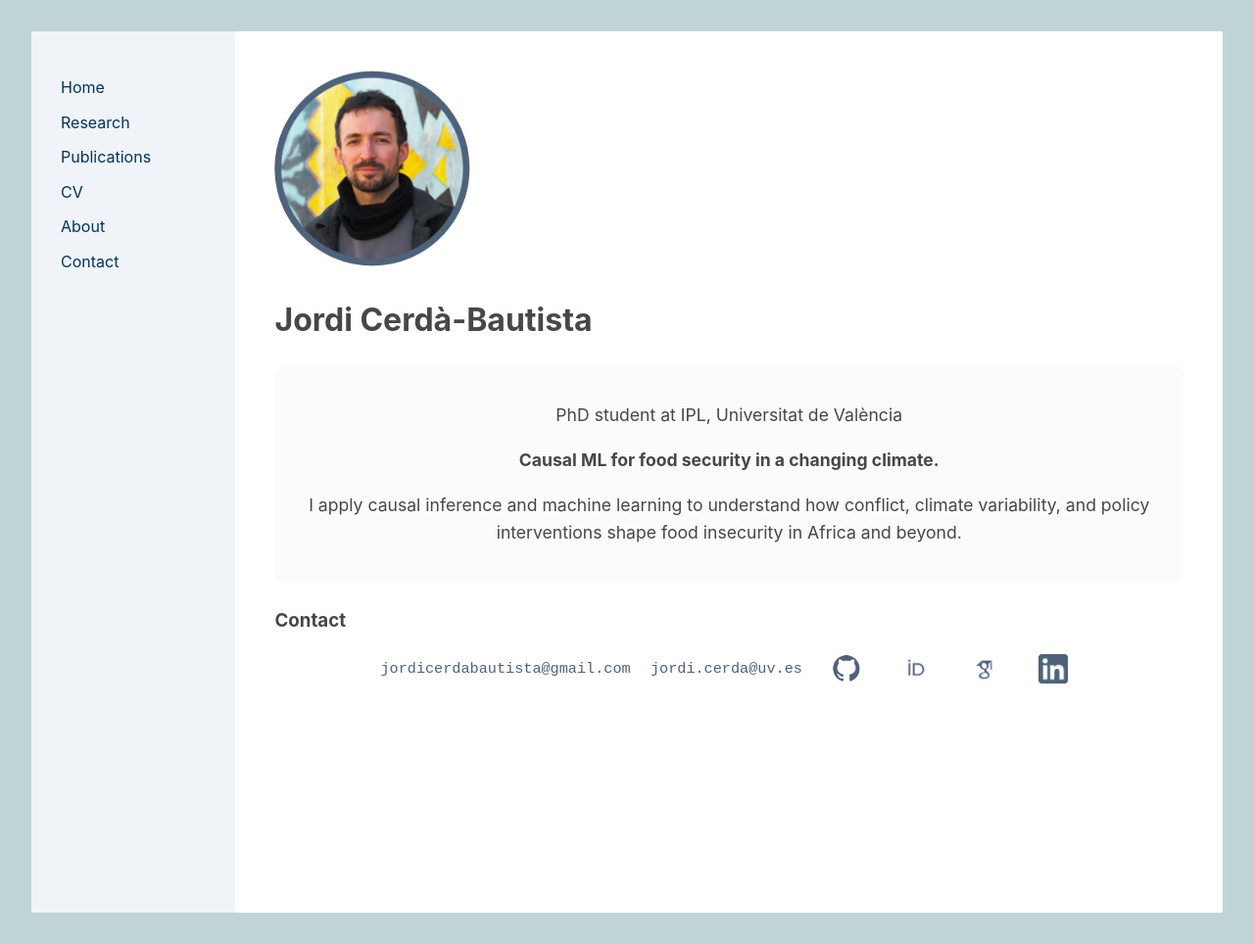
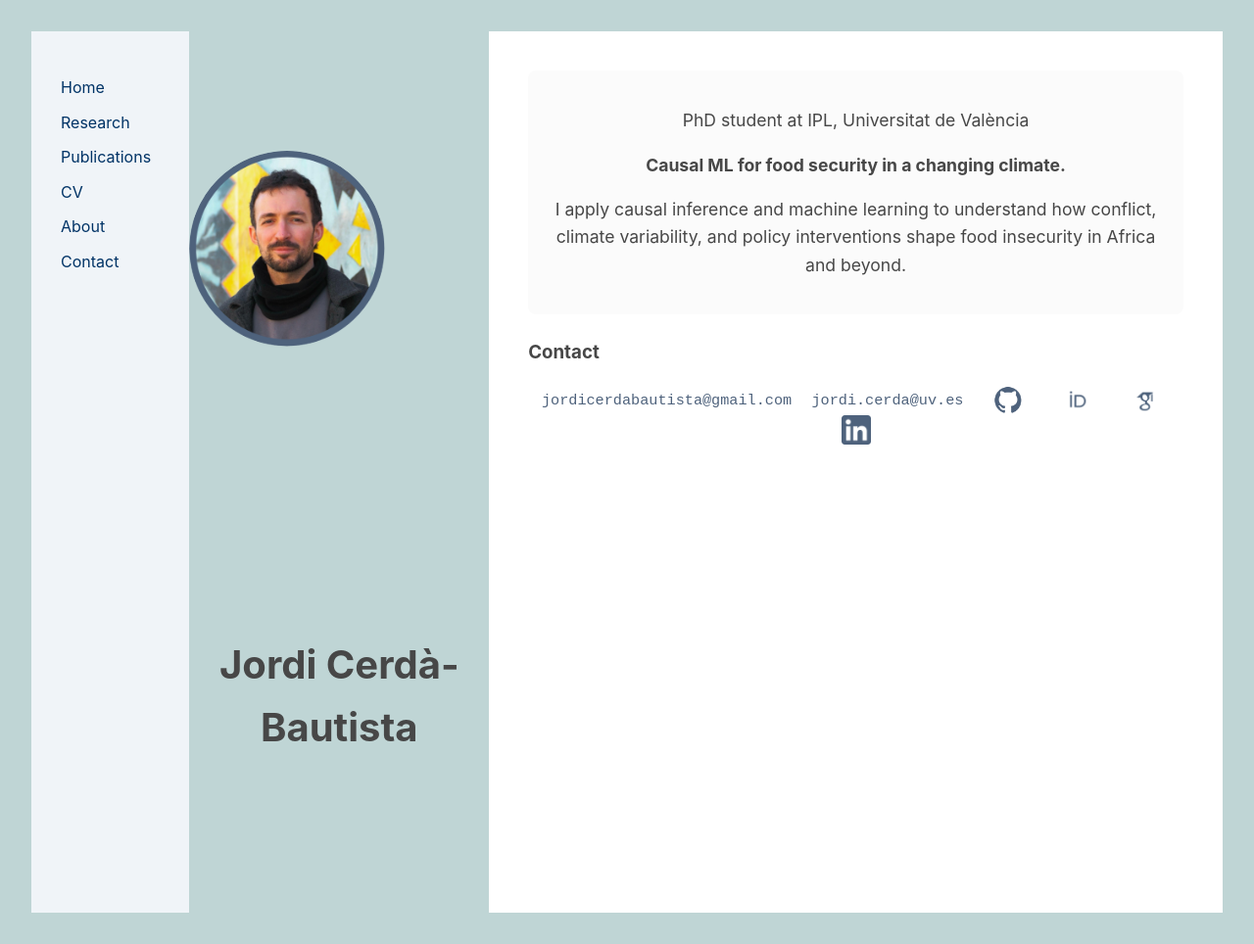
Before and after one commit to jordicbau/jordicbau.github.io, a Jekyll site: the page built from index.md, in a window 1280 px wide. Shown: the whole page at 98% size. Built offline with Jekyll 4.4.1, drawn with Linux system fonts in a browser that asks for light colours.

Commit message:
Update default.html

```diff
--- a/_layouts/default.html
+++ b/_layouts/default.html
@@ -19,9 +19,13 @@
         <li><a href="/contact.html">Contact</a></li>
       </ul>
     </nav>
+    <header class="header-with-photo">
+      <img class="profile-pic" src="{{ '/assets/images/profile.png' | relative_url }}" alt="Profile Picture">
+      <div class="header-text">
+        <h1>Jordi Cerdà-Bautista</h1>
+      </div>
+    </header>
     <main class="main-content">
-      <img class="profile-pic" src="{{ '/assets/images/profile.png' | relative_url }}" alt="Profile Picture">
-      <h1>Jordi Cerdà-Bautista</h1>
       {{ content }}
     </main>
   </div>
```
